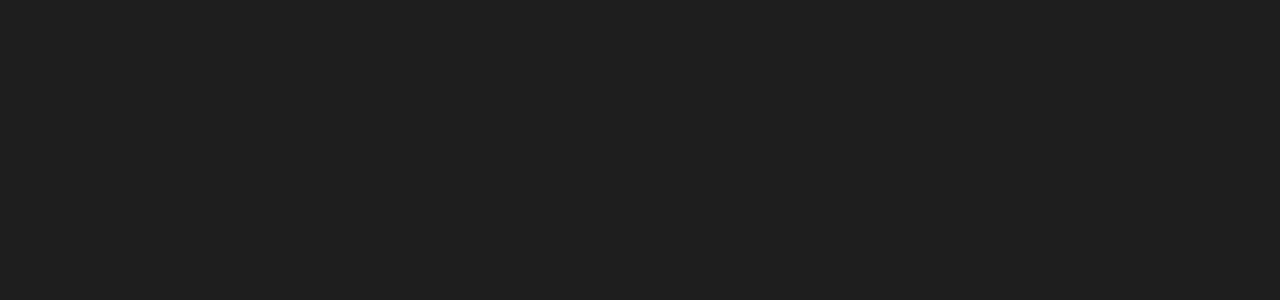
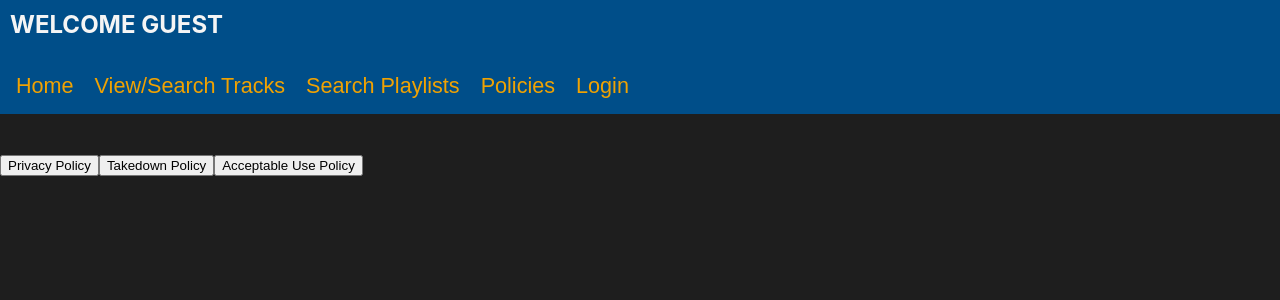
Before and after one commit to NicoM-7/Music-Webapp, a React (Create React App) app in the folder frontend/: page /policies in a window 1280 px wide. Before the commit this address had no page. Shown: the top 300 px of the page. Built offline with nearby package versions, Linux system fonts and the light colour scheme.

Commit message:
Bug fixes, add new component to navbar, removed refresh button (pointless), fixed google authentication deactived bug, css navbar fix

```diff
--- a/frontend/src/app.jsx
+++ b/frontend/src/app.jsx
@@ -21,6 +21,7 @@
 import TakedownPolicy from './components/takedownPolicy';
 import AcceptableUsePolicy from './components/acceptableUsePolicy';
 import TakedownProcedureDocument from './components/takedownProcedureDocument';
+import Policies from './components/policies';
 
 function App() {
     return (
@@ -33,6 +34,7 @@
                     <Route path="/login" element={<Login />} />
                     <Route path="/signUp" element={<SignUp/>} />
                     <Route path="/playlists"  element={<div><Navbar /><Playlists /></div>} />
+                    <Route path="/policies" element={<div><Navbar /><Policies /></div>}/>
                     <Route path="/privacyPolicy"  element={<div><Navbar /><PrivacyPolicy /></div>} />
                     <Route path="/takedownPolicy"  element={<div><Navbar /><TakedownPolicy /></div>} />
                     <Route path="/acceptableUsePolicy"  element={<div><Navbar /><AcceptableUsePolicy /></div>} />
--- a/frontend/src/components/login.jsx
+++ b/frontend/src/components/login.jsx
@@ -34,28 +34,32 @@
     const provider = new GoogleAuthProvider();
     const signInWithGoogle = () => {
         signInWithPopup(auth, provider).then((result) => {
-            if (auth.currentUser != null) {
                 fetch("/api/open/usernames/" + auth.currentUser.uid, { method: "GET", headers: new Headers({ 'Content-Type': 'application/json' }) })
                     .then(res => res.json())
                     .then(data => {
-                        if (data.length === 0) {
-                            fetch("/api/open/usernames/insertGoogleUser", { method: "POST", body: JSON.stringify({"username": auth.currentUser.displayName, "id": auth.currentUser.uid }), headers: new Headers({ 'Content-Type': 'application/json' }) })
+                        if (data.length === 0 && auth.currentUser != null) {
+                            fetch("/api/open/usernames/insertGoogleUser", { method: "POST", body: JSON.stringify({ "username": auth.currentUser.displayName, "id": auth.currentUser.uid }), headers: new Headers({ 'Content-Type': 'application/json' }) })
                                 .then(res => res.json())
                                 .then(data => {
-
+                                    getJWT(auth.currentUser.uid);
+                                    navigate("/home");
                                 })
                                 .catch(err => {
-                                    console.log(err);
+                                    alert("Error");
                                 });
                         }
-                        getJWT(auth.currentUser.uid);
-                        navigate("/home");
+
+                        else if (auth.currentUser != null && data[0].activated === "true") {
+                            getJWT(auth.currentUser.uid);
+                            navigate("/home");
+                        }
+                        else if(data[0].activated === "false"){
+                            alert("Your account has been disabled. Please contact your administrator!");
+                        }
                     })
                     .catch(err => {
                         console.log(err);
                     })
-
-            }
         })
             .catch((err) => {
                 console.log(err);
@@ -79,7 +83,6 @@
 
         e.preventDefault();
 
-
         setEmailError(false);
         setPasswordError(false);
 
@@ -101,7 +104,6 @@
                 fetch("/api/open/usernames/" + user.uid, { method: "GET", headers: new Headers({ 'Content-Type': 'application/json' }) })
                     .then(res => res.json())
                     .then(data => {
-
                         // logged in successfully
                         if (user != null && user.emailVerified && data[0].activated === "true") {
                             getJWT(auth.currentUser.uid);
@@ -130,7 +132,9 @@
             });
     }
 
-
+    const homePage = () => {
+        navigate("/home", { replace: true });
+    }
 
     return (
         <div className="mainDIV">
@@ -150,6 +154,7 @@
                 <h1>New User? Sign Up with Email Below</h1><br></br>
                 <button className='loginB' onClick={signUpPage}>Sign Up</button>
             </div>
+            <button onClick={homePage}>Back to Home Page</button>
 
         </div>
     );
--- a/frontend/src/components/navbar.jsx
+++ b/frontend/src/components/navbar.jsx
@@ -1,5 +1,5 @@
 import { useState, useEffect } from "react"
-import { useLocation, useNavigate } from "react-router-dom";
+import { useNavigate } from "react-router-dom";
 import { auth } from "../firebase";
 import Logout from "./logout";
 import "../styles/navbar.css";
@@ -52,16 +52,16 @@
         navigate("/managePlaylists", { replace: true });
     }
 
+    const policiesButton = () => {
+        navigate("/policies", { replace: true });
+    }
+
     const manageUsersButton = () => {
         navigate("/manageUsers", { replace: true });
     }
 
     const manageReviewsButton = () => {
         navigate("/manageReviews", { replace: true });
-    }
-
-    const refreshPageButton = () => {
-        navigate(useLocation, { replace: true });
     }
 
     const manageAccountButton = () => {
@@ -89,7 +89,7 @@
                             <button className="navBarB" onClick={searchPlaylistButton}>Search Playlists</button>
                         </li>
                         <li>
-                            <button className="navBarB" onClick={refreshPageButton}>Refresh Page</button>
+                            <button className="navBarB" onClick={policiesButton}>Policies</button>
                         </li>
                         <li>
                             {auth.currentUser != null ? <button className="navBarB" onClick={manageAccountButton}>Manage Account</button> : null}
--- /dev/null
+++ b/frontend/src/components/policies.jsx
@@ -0,0 +1,28 @@
+import React from "react";
+import { useNavigate } from "react-router-dom";
+
+function Policies(){
+
+    const navigate = useNavigate();
+
+    const privacyPolicyButton = () => {
+        navigate("/privacyPolicy", {replace: true});
+    }
+
+    const takedownPolicyButton = () => {
+        navigate("/takedownPolicy", {replace: true});
+    }
+
+    const acceptableUsePolicyButton = () => {
+        navigate("/acceptableUsePolicy", {replace: true});
+    }
+
+    return (
+        <React.Fragment>
+            <button onClick={privacyPolicyButton}>Privacy Policy</button>
+            <button onClick={takedownPolicyButton}>Takedown Policy</button>
+            <button onClick={acceptableUsePolicyButton}>Acceptable Use Policy</button>
+        </React.Fragment>
+    )
+}
+export default Policies;
--- a/frontend/src/styles/navbar.css
+++ b/frontend/src/styles/navbar.css
@@ -1,6 +1,5 @@
 nav {
     width: 100%;
-    position: fixed;
 }
 
 nav ul {
```
